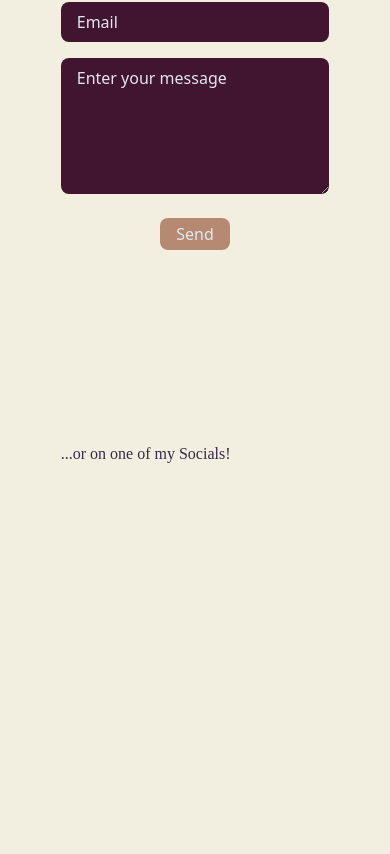
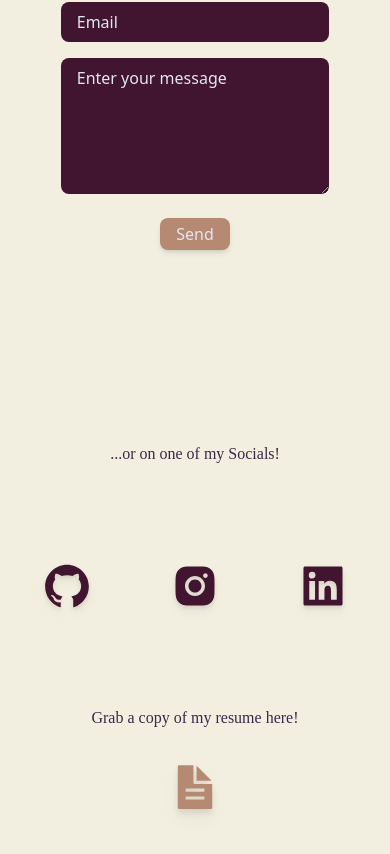
Before and after one commit to subs001/portfolio-1, a React (Create React App) app: page / in a window 390 px wide. Shown: the part 3539-4393 px from the top of the page. Built offline with nearby package versions, Linux system fonts and the light colour scheme.

Commit message:
Add socials section, add icons, add coinflip animation, add resume download, made responsive

```diff
--- a/src/components/Contact.component.jsx
+++ b/src/components/Contact.component.jsx
@@ -1,7 +1,13 @@
 import React from "react";
 import Header from "./Header.component";
+import { AiFillLinkedin, AiFillInstagram, AiFillGithub } from "react-icons/ai";
+import { IoDocumentTextSharp } from "react-icons/io5";
+import "../styles/coinflip.css";
 
 function Contact() {
+  const iconSize = 80;
+  const iconStyle = "m-4 text-[#411530] scale-[62.5%] md:scale-100 drop-shadow-lg";
+
   return (
     <div name="contact" id="contact">
       <Header text={"Contact"} />
@@ -31,15 +37,53 @@ function Contact() {
             placeholder="Enter your message"
             className="bg-[#411530] focus:bg-[#772658] focus:scale-105 duration-100 rounded-lg text-slate-200 placeholder:text-slate-200 px-4 py-2 w-[75%]"
           ></textarea>
-          <button type="submit" className="bg-[#B68973] hover:bg-[#816151] px-4 py-1 m-6 rounded-lg text-slate-200">
+          <button
+            type="submit"
+            className="bg-[#B68973] hover:bg-[#816151] px-4 py-1 m-6 rounded-lg text-slate-200 shadow-md"
+          >
             Send
           </button>
         </form>
       </div>
       <div className="w-full md:w-[50%] p-4 md:p-12 h-[35rem] float-none md:float-right">
-      <p className="font-poppins w-[75%] mx-auto my-4">
+        <p className="font-poppins w-[75%] mx-auto my-4 text-center">
           ...or on one of my Socials!
         </p>
+        <div className="flex flex-row w-full justify-center gap-4 md:gap-16 my-16">
+          <div className="icon">
+            <a href="">
+              <AiFillGithub
+                size={iconSize}
+                className={iconStyle}
+              ></AiFillGithub>
+            </a>
+          </div>
+          <div className="icon">
+            <a href="https://www.instagram.com/shriyaarathor/">
+              <AiFillInstagram
+                size={iconSize}
+                className={iconStyle}
+              ></AiFillInstagram>
+            </a>
+          </div>
+          <div className="icon">
+            <a href="https://www.linkedin.com/in/shriya-rathor-0b42851ba/">
+              <AiFillLinkedin
+                size={iconSize}
+                className={iconStyle}
+              ></AiFillLinkedin>
+            </a>
+          </div>
+        </div>
+        <p className="font-poppins w-[75%] mx-auto my-4 text-center">
+          Grab a copy of my resume here!
+        </p>
+        <a href="https://www.instagram.com/shriyaarathor/" className="flex justify-center mt-8  drop-shadow-lg">
+          <IoDocumentTextSharp
+            size={50}
+            className="text-[#B68973]"
+          ></IoDocumentTextSharp>
+        </a>
       </div>
     </div>
   );
--- a/src/components/Navbar.component.jsx
+++ b/src/components/Navbar.component.jsx
@@ -12,7 +12,7 @@ import { FaLayerGroup } from "react-icons/fa";
 function Navbar() {
   return (
     <div>
-      <div className="flex flex-col top-[35%] left-0 fixed hidden md:block z-10">
+      <div className="flex flex-col top-[30%] left-0 fixed hidden md:block z-10">
         <ul>
           <NavItem
             navIcon={<AiFillHome size={40} />}
--- /dev/null
+++ b/src/styles/coinflip.css
@@ -0,0 +1,16 @@
+.icon {
+    /* TRANSITION HERE!! */
+    -webkit-transition: transform 1s ease;
+    -moz-transition: transform 1s ease;
+    -ms-transition: transform 1s ease;
+    -o-transition: transform 1s ease;
+    transition: transform 1s ease;
+    /* END OF TRANSITION */
+  }
+
+
+  .icon:hover {
+      transform: translateX( -1px ) rotateY( 180deg ); /* ALSO EXTRA TRANSFORM PROPERTIES ADDED FOR COMPATIBILITY*/
+      -ms-transform: translateX( -1px ) rotateY(180deg); /* IE 9 */
+      -webkit-transform: translateX( -1px ) rotateY(180deg); /* Chrome, Safari, Opera */
+  }
```
